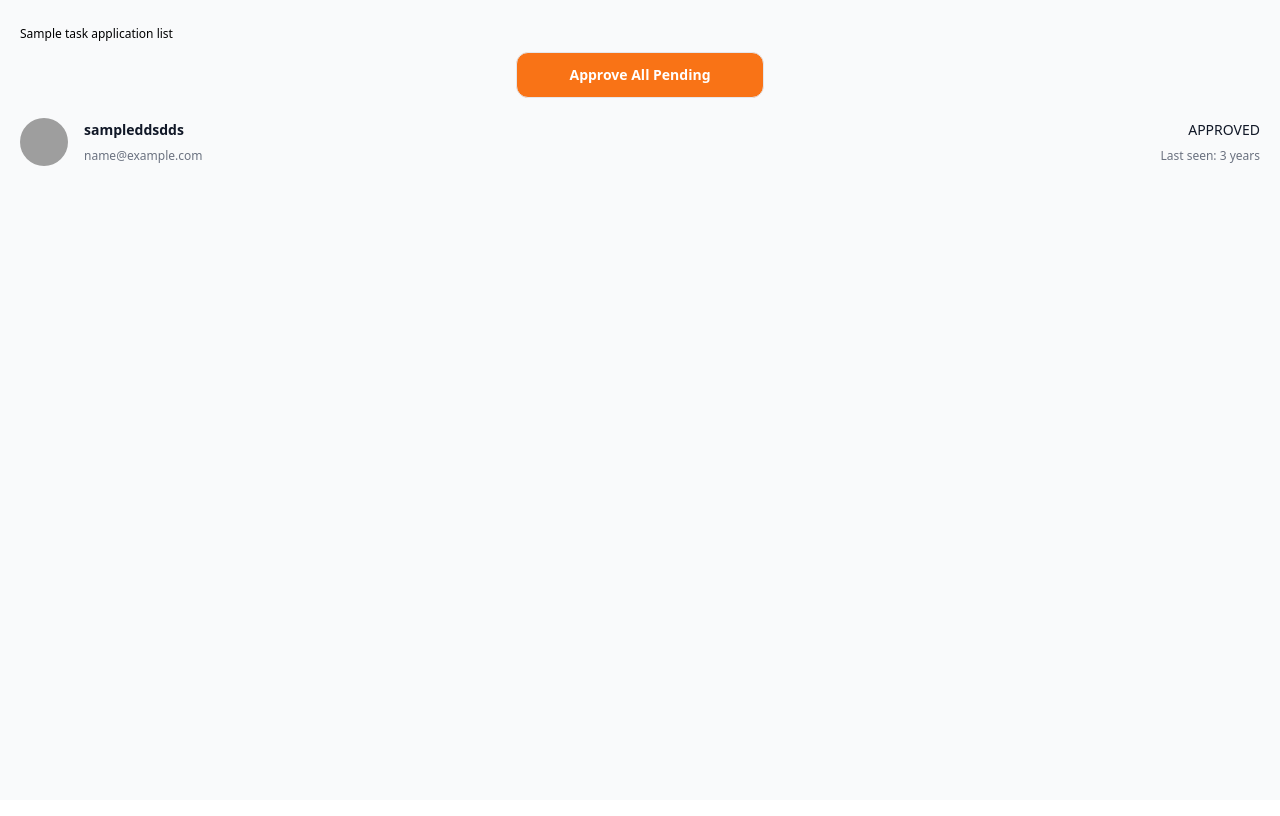
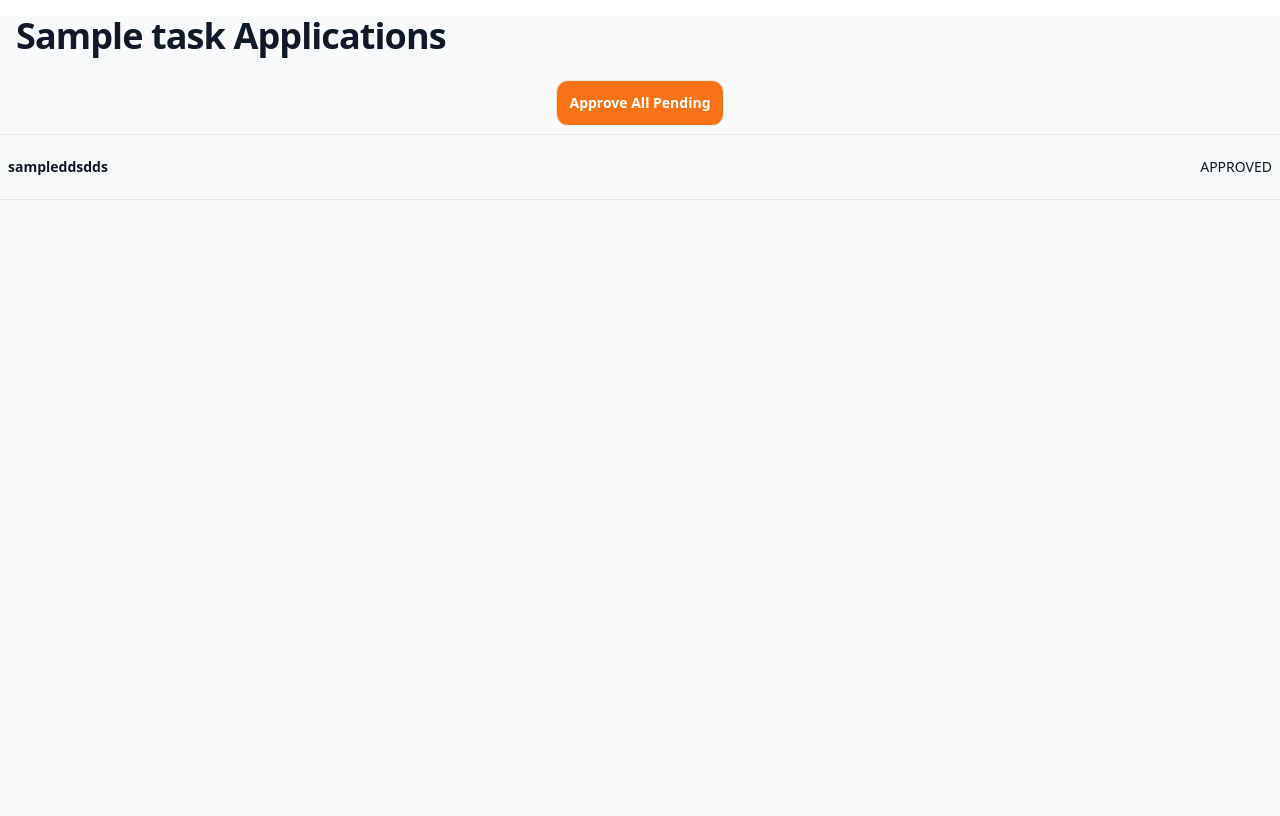
Before and after one commit to HectorGitt/remote, a Django app: template gigs/templates/client/task_applications.html in a window 1280 px wide. Shown: the part 62-878 px from the top of the page. Before the commit the page ends 228 px from the top, so only its background shows below. Run offline with Django 3.2, Linux system fonts and the light colour scheme; the template is opened without the code that fills it: most values are stand-ins (such as "Sample title", 1, 10 or a date in 2020); style sheets or scripts are compiled from the project's sources; some libraries are stand-ins or nearby versions; grey boxes are pictures that could not be loaded.

Commit message:
remodeled applications page

```diff
--- a/gigs/templates/client/task_applications.html
+++ b/gigs/templates/client/task_applications.html
@@ -8,25 +8,22 @@
 {% include 'nav.html' %}
 
 
-<section class="bg-gray-50 p-3 sm:p-5 min-h-screen">
-    <span class="text-xs mt-2">{{applications.0.task.title}} application list</span>
+<section class="bg-gray-50 min-h-screen">
+    {% include 'components/page_heading.html' with title=applications.0.task.title|add:' Applications' %}
     <div class=' flex justify-center'>
-    <a href="approve_all/" class="mt-2 flex w-1/5 items-center justify-center rounded-xl border bg-primary-500 hover:bg-blue-700 text-white font-bold p-3 text-sm outline-none ">Approve All Pending</a>
+    <a href="approve_all/" class="mt-2 flex items-center justify-center rounded-xl border bg-primary-500 hover:bg-blue-700 text-white font-bold p-3 text-sm outline-none ">Approve All Pending</a>
     </div>
-    <ul role="list" class="divide-y divide-gray-100 ">
+    <ul role="list" class="divide-y divide-gray-100 mt-2">
         {% for application in applications  %}
-            <li >
-                <a href="/applications/{{application.id}}/" class="flex justify-between gap-x-6 py-5">
+            <li class=''>
+                <a href="/applications/{{application.id}}/" class="flex justify-between border-t border-b px-2 gap-x-6 py-5">
                     <div class="flex gap-x-4">
-                        <img class="h-12 w-12 flex-none rounded-full bg-gray-50" src="https://images.unsplash.com/photo-1494790108377-be9c29b29330?ixlib=rb-1.2.1&ixid=eyJhcHBfaWQiOjEyMDd9&auto=format&fit=facearea&facepad=2&w=256&h=256&q=80" alt="">
                         <div class="min-w-0 flex-auto">
                         <p class="text-sm font-semibold leading-6 text-gray-900">{{application.user.username}}ddsdds</p>
-                        <p class="mt-1 truncate text-xs leading-5 text-gray-500">{{application.user.email}}</p>
                         </div>
                     </div>
-                    <div class="hidden sm:flex sm:flex-col sm:items-end">
+                    <div class="flex-col sm:flex-row items-end">
                         <p class="text-sm leading-6 text-gray-900">{{application.status}}</p>
-                        <p class="mt-1 text-xs leading-5 text-gray-500">Last seen: <time datetime="2023-01-23T13:23Z">{{application.user.last_login | timesince}}</time></p>
                     </div>
                 </a>
             </li>
```
